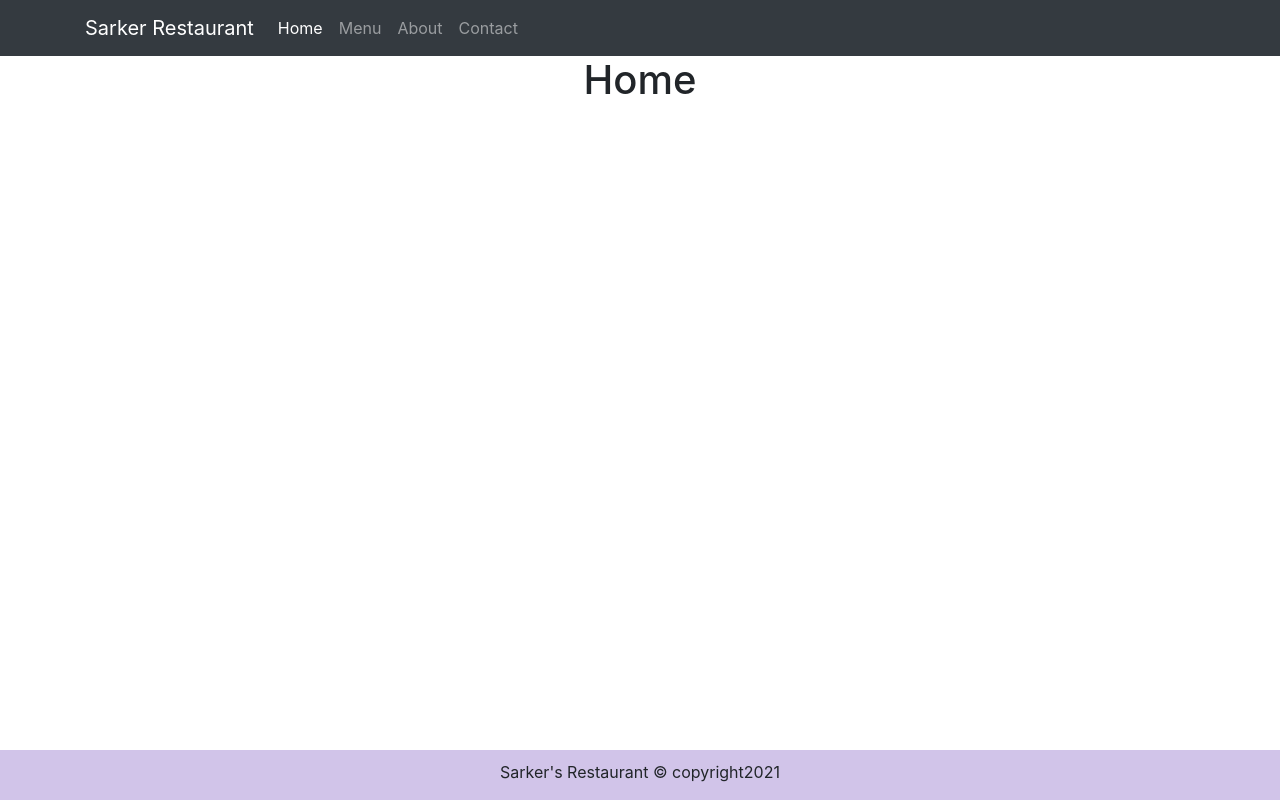
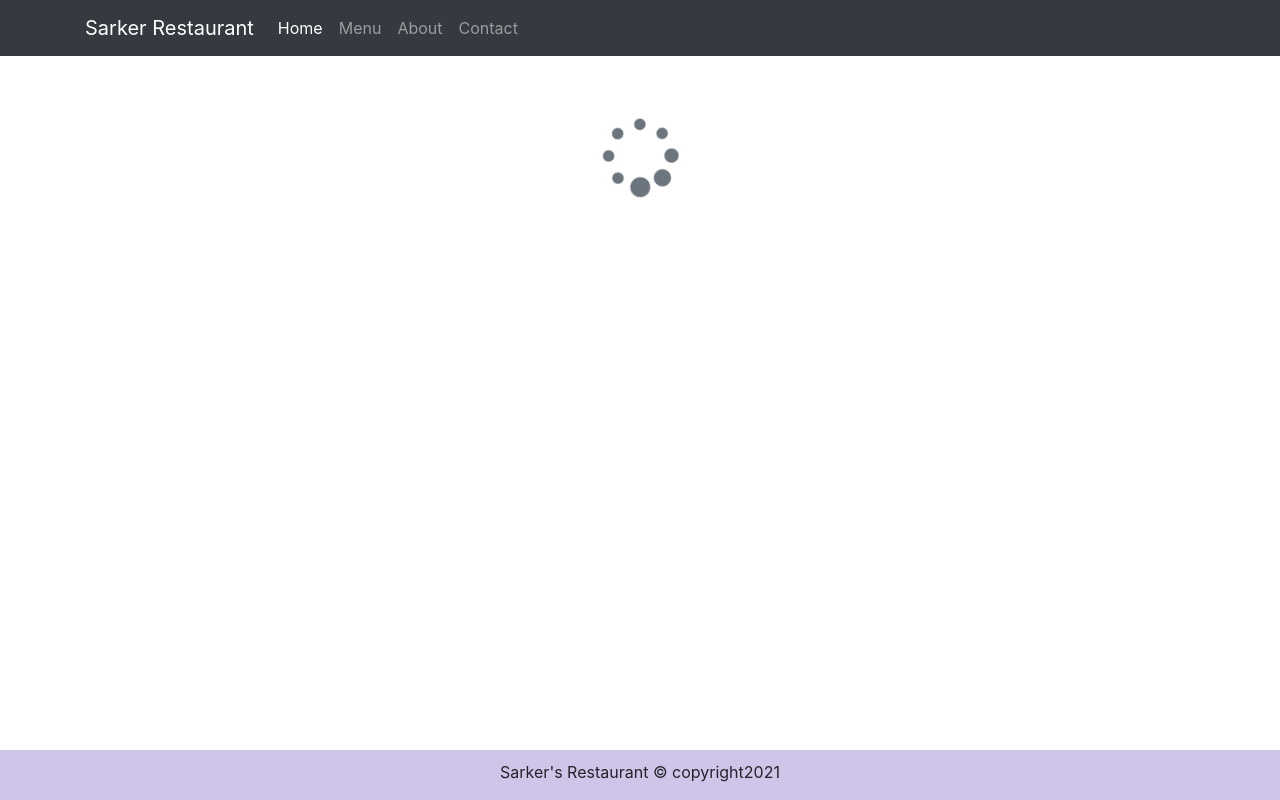
Before and after one commit to sajibsarker-1104003/sarker-restaurant, a React (Create React App) app: page /home in a window 1280 px wide. Built offline with nearby package versions, Linux system fonts and the light colour scheme.

Commit message:
Advanced Redux:3.Using Fontawesome in Project

```diff
--- a/package.json
+++ b/package.json
@@ -8,6 +8,7 @@
     "@testing-library/user-event": "^12.8.3",
     "bootstrap": "^4.5.0",
     "dateformat": "^4.5.1",
+    "font-awesome": "^4.7.0",
     "react": "^17.0.2",
     "react-dom": "^17.0.2",
     "react-popper": "^2.2.3",
--- a/src/components/body/Home.js
+++ b/src/components/body/Home.js
@@ -1,5 +1,6 @@
 import React, {Component} from 'react';
 import {connect} from 'react-redux';
+import Loading from './Loading';
 
 const mapStateToProps=(state)=>{
   //console.log("mapStateToProps",state);
@@ -26,7 +27,7 @@
     document.title="Sarker's Restaurant";
     return(
       <div>
-      <h1>Home</h1>
+      <Loading/>
       </div>
       );
   }
--- /dev/null
+++ b/src/components/body/Loading.js
@@ -0,0 +1,10 @@
+import React from 'react';
+
+const Loading=()=>{
+  return (
+    <div className="col-12" style={{padding:"60px"}}>
+    <span className="fa fa-spinner fa-5x text-secondary fa-fw fa-pulse"></span>
+    </div>
+  )
+}
+export default Loading;
--- a/src/index.js
+++ b/src/index.js
@@ -4,6 +4,7 @@
 import App from './App';
 import reportWebVitals from './reportWebVitals';
 import 'bootstrap/dist/css/bootstrap.min.css';
+import 'font-awesome/css/font-awesome.css';
 
 ReactDOM.render(<App />,document.getElementById('root'));
 
```
Also changed, not shown: 1 other file (tests, documents, lock files or other folders).
